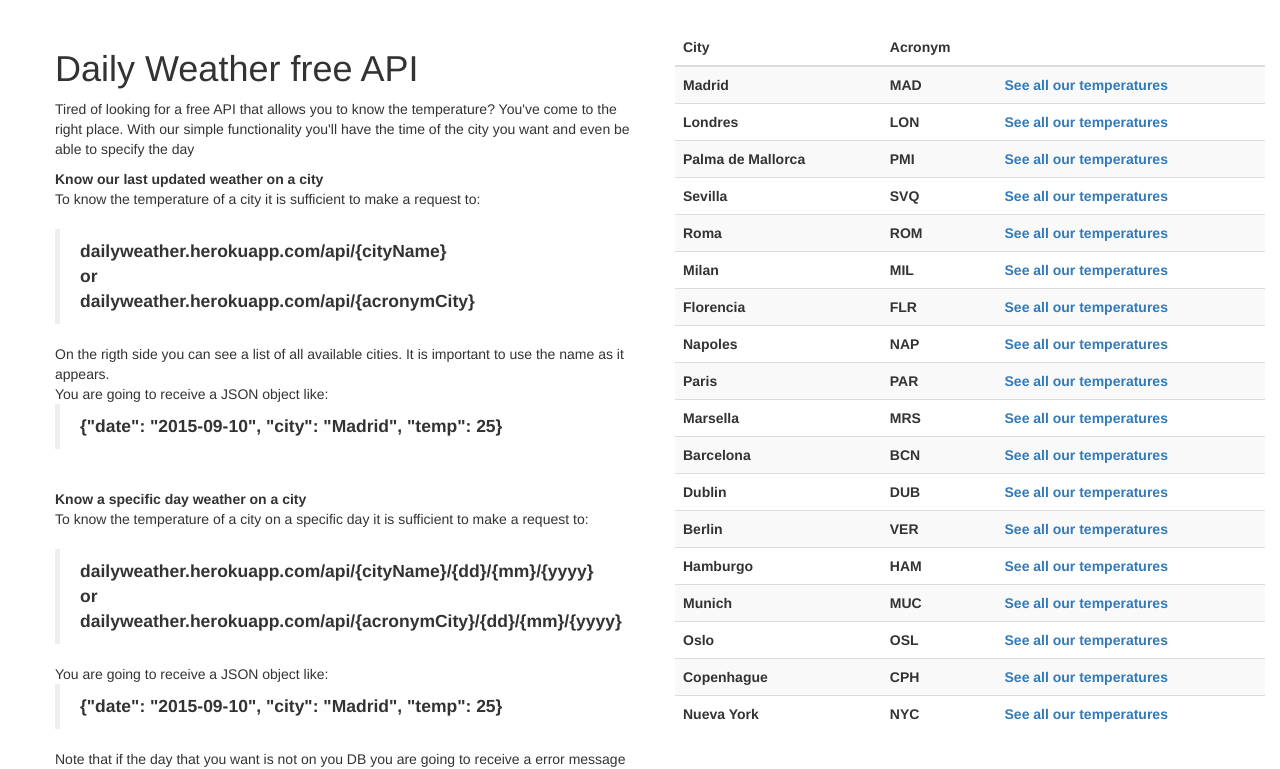
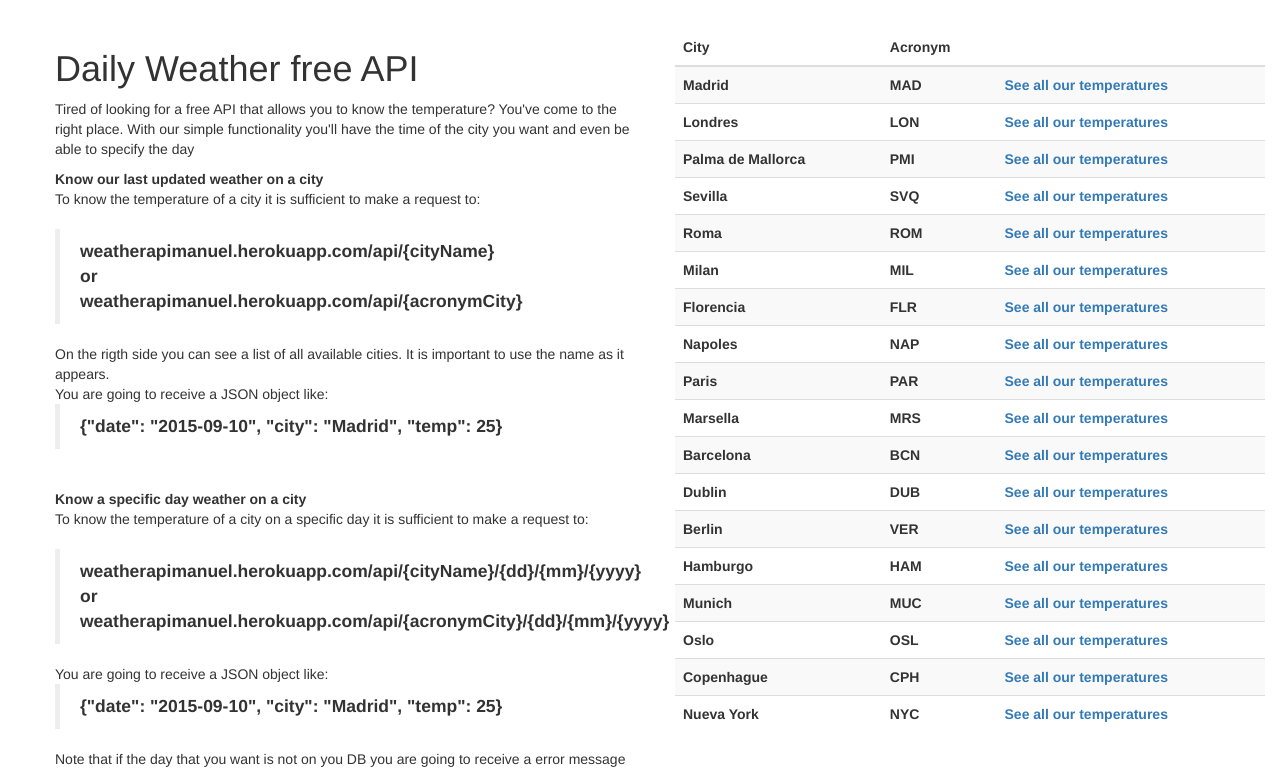
Before and after one commit to MTL1991/weatherAPI, a Django app: page /api/ in a window 1280 px wide. Shown: the part 51-820 px from the top of the page. Run offline with Django 3.2, Linux system fonts and the light colour scheme; data comes from the database, SQL or seed files in the repository; lists and menus that the app fills with data are empty; some libraries are stand-ins or nearby versions.

Commit message:
fix API url

```diff
--- a/weathersite/templates/api_info.html
+++ b/weathersite/templates/api_info.html
@@ -5,9 +5,9 @@
 
    <div class="col-md-6">    <h1>Daily Weather free API</h1>  <p>Tired of looking for a free API that allows you to know the temperature? You've come to the right place. With our simple functionality you'll have the time of the city you want and even be able to specify the day</p>
    <dt>Know our last updated weather on a city</dt>
-   <dd>To know the temperature of a city it is sufficient to make a request to:<br><br><blockquote><b>dailyweather.herokuapp.com/api/{cityName}<br>or<br>dailyweather.herokuapp.com/api/{acronymCity}</b></blockquote>On the rigth side you can see a list of all available cities. It is important to use the name as it appears.<br> You are going to receive a JSON object like:<blockquote><b>{"date": "2015-09-10", "city": "Madrid", "temp": 25}</b></blockquote></dd><br>
+   <dd>To know the temperature of a city it is sufficient to make a request to:<br><br><blockquote><b>weatherapimanuel.herokuapp.com/api/{cityName}<br>or<br>weatherapimanuel.herokuapp.com/api/{acronymCity}</b></blockquote>On the rigth side you can see a list of all available cities. It is important to use the name as it appears.<br> You are going to receive a JSON object like:<blockquote><b>{"date": "2015-09-10", "city": "Madrid", "temp": 25}</b></blockquote></dd><br>
    <dt>Know a specific day weather on a city</dt>
-   <dd>To know the temperature of a city on a specific day it is sufficient to make a request to:<br><br><blockquote><b>dailyweather.herokuapp.com/api/{cityName}/{dd}/{mm}/{yyyy}<br>or<br>dailyweather.herokuapp.com/api/{acronymCity}/{dd}/{mm}/{yyyy}</b></blockquote>You are going to receive a JSON object like:<blockquote><b>{"date": "2015-09-10", "city": "Madrid", "temp": 25}</b></blockquote>Note that if the day that you want is not on you DB you are going to receive a error message</dd>
+   <dd>To know the temperature of a city on a specific day it is sufficient to make a request to:<br><br><blockquote><b>weatherapimanuel.herokuapp.com/api/{cityName}/{dd}/{mm}/{yyyy}<br>or<br>weatherapimanuel.herokuapp.com/api/{acronymCity}/{dd}/{mm}/{yyyy}</b></blockquote>You are going to receive a JSON object like:<blockquote><b>{"date": "2015-09-10", "city": "Madrid", "temp": 25}</b></blockquote>Note that if the day that you want is not on you DB you are going to receive a error message</dd>
    </div>
 <div class="col-md-6">
 	<div class="table-responsive">
```
Also changed, not shown: 11 other files.
